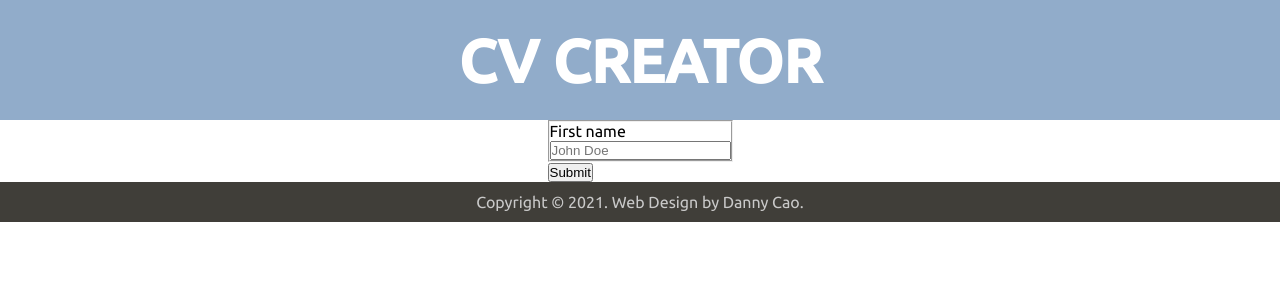
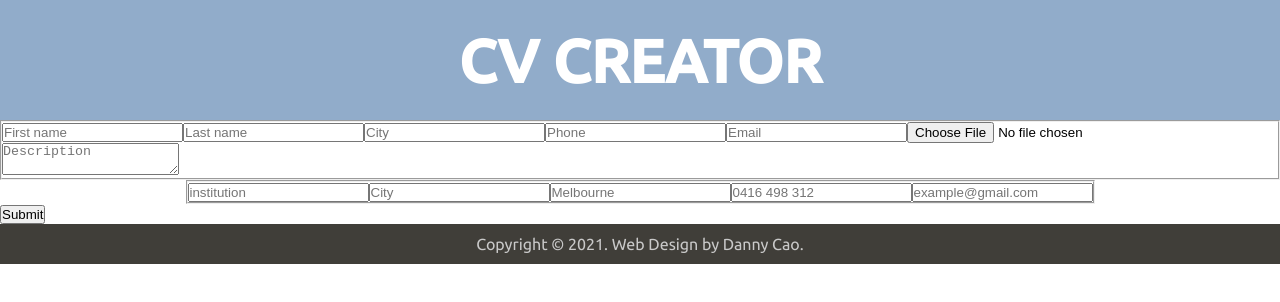
Before and after one commit to dvaanc/cv-creator, a React (Create React App) app: page / in a window 1280 px wide. Shown: the top 302 px of the page. Built offline with nearby package versions, Linux system fonts and the light colour scheme.

Commit message:
updates to general + education components

```diff
--- a/src/App.js
+++ b/src/App.js
@@ -1,6 +1,7 @@
 import React, { Component } from 'react';
-import Markup from './components/Markup.js';
+import './styles/App.css'
 import GeneralInfo from './components/GeneralComponent.js';
+import EducationInfo from './components/EducationComponent.js';
 
 class App extends Component {
   constructor() {
@@ -9,23 +10,26 @@ class App extends Component {
       val: '',
     };
   }
-  handleChange(e) {
-    this.setState({val: e.target.value });
-  }
+
   onSubmitCV(e) {
     e.preventDefault();
   }
   render() {
     return (
       <div className="app">
-        {Markup.header}
-        <div>
-    <form onSubmit={App.onSubmitCV}>
-      <GeneralInfo/>
-      <button type="submit">Submit</button>
-    </form>
-  </div>
-        {Markup.footer}
+        <header>
+          <h1>CV CREATOR</h1>
+        </header>
+        <div className="formControl">
+          <form>
+            <GeneralInfo/>
+            <EducationInfo/>
+            <button type="submit">Submit</button>
+          </form>
+        </div>
+        <footer>
+          <p>Copyright © 2021. Web Design by Danny Cao.</p>
+        </footer>
       </div>
     )
   }
--- a/src/components/EducationComponent.js
+++ b/src/components/EducationComponent.js
@@ -1,19 +1,80 @@
 import React, { Component } from 'react';
 
 class EducationInfo extends Component {
-  constructor(){
-    super();
+  constructor(props){
+    super(props);
     this.state = {
-      startDate: null,
-      endDate: null,
-      instituion: '',
+      institution: '',
       city: '',
+      certification: '',
       country: '',
+      startDate: '',
+      endDate: '',
     }
+  }
+  handleChange = (e) => {
+    const val = e.target.value;
+    const key = e.target.name;
+    this.setState({
+      ...this.state,
+      [key]: val,
+    },
+    () => { console.log(this.state) }
+    );
   }
   render() {
     return (
-      <div></div>
+      <div className="formGroupControl">
+        <fieldset id="EducationInfo">
+          <input
+          type="text"
+          name="institution"
+          id="institution"
+          placeholder="institution"
+          onChange={this.handleChange}
+          value={this.state.institution}
+          />
+
+          <input
+          type="text"
+          name="city"
+          id="city"
+          placeholder="City"
+          onChange={this.handleChange}
+          value={this.state.lastName}
+          />
+
+          <input
+          type="text"
+          name="city"
+          id="city"
+          placeholder="Melbourne"
+          onChange={this.handleChange}
+          value={this.state.city}
+          />
+
+          <input
+          type="tel"
+          name="phone"
+          id="phone"
+          placeholder="0416 498 312"
+          pattern="[0-9]{3}-[0-9]{2}-[0-9]{3}"
+          onChange={this.handleChange}
+          value={this.state.phone}
+          />
+
+          <input
+          type="text"
+          name="email"
+          id="email"
+          placeholder="example@gmail.com"
+          onChange={this.handleChange}
+          value={this.state.email}
+          />
+        </fieldset>
+      </div>
     )
   }
 }
+
+export default EducationInfo;
--- a/src/components/GeneralComponent.js
+++ b/src/components/GeneralComponent.js
@@ -1,8 +1,9 @@
 import React, { Component } from 'react';
+import '../styles/App.css'
 
 class GeneralInfo extends Component {
-  constructor() {
-    super();
+  constructor(props) {
+    super(props);
     this.state = {
       firstName: '',
       lastName: '',
@@ -13,23 +14,88 @@ class GeneralInfo extends Component {
       description: '',
     };
   }
-  handleChange(e) {
-    this.setState({val: e.target.value });
+  // handleChange = (e) => {
+  //   console.log(e.target.value);
+  //   this.setState({ firstName: e.target.value });
+  // }
+  handleChange = (e) => {
+    const val = e.target.value;
+    const key = e.target.name;
+    this.setState({
+      ...this.state,
+      [key]: val,
+    },
+    () => { console.log(this.state) }
+    );
   }
   render() {
     return (
-      <fieldset id="GeneralInfo">
-        <label htmlFor="firstName">
-          <p>First name</p>
+      <div className="formControl">
+        <fieldset id="GeneralInfo">
           <input
           type="text"
           name="firstName"
-          id="fName"
-          placeholder="John Doe"
-          value=""
+          id="firstName"
+          placeholder="First name"
+          onChange={this.handleChange}
+          value={this.state.firstName}
           />
-        </label>
-      </fieldset>
+
+          <input
+          type="text"
+          name="lastName"
+          id="lastName"
+          placeholder="Last name"
+          onChange={this.handleChange}
+          value={this.state.lastName}
+          />
+
+          <input
+          type="text"
+          name="city"
+          id="city"
+          placeholder="City"
+          onChange={this.handleChange}
+          value={this.state.city}
+          />
+
+          <input
+          type="tel"
+          name="phone"
+          id="phone"
+          placeholder="Phone"
+          pattern="[0-9]{3}-[0-9]{2}-[0-9]{3}"
+          onChange={this.handleChange}
+          value={this.state.phone}
+          />
+
+          <input
+          type="text"
+          name="email"
+          id="email"
+          placeholder="Email"
+          onChange={this.handleChange}
+          value={this.state.email}
+          />
+
+          <input
+          type="file"
+          name="photo"
+          id="photo"
+          onChange={this.handleChange}
+          value={this.state.photo}
+          />
+
+          <textarea
+          name="description"
+          id="description"
+          placeholder="Description"
+          onChange={this.handleChange}
+          value={this.state.description}
+          />
+
+        </fieldset>
+      </div>
     )
   }
 }
--- a/src/styles/App.css
+++ b/src/styles/App.css
@@ -23,6 +23,20 @@ header {
   width: 100%;
   background-color: #91ACCA;
 }
+
+.formControl {
+  display: flex;
+  flex-direction: column;
+  justify-content: center;
+}
+
+.formGroupControl {
+  display: flex;
+  flex-direction: column;
+  justify-content: center;
+  align-items: center;
+}
+
 footer {
   display: flex;
   align-items: center;
```
Also changed, not shown: src/components/ExperienceComponent.js (line endings or trailing spaces).
